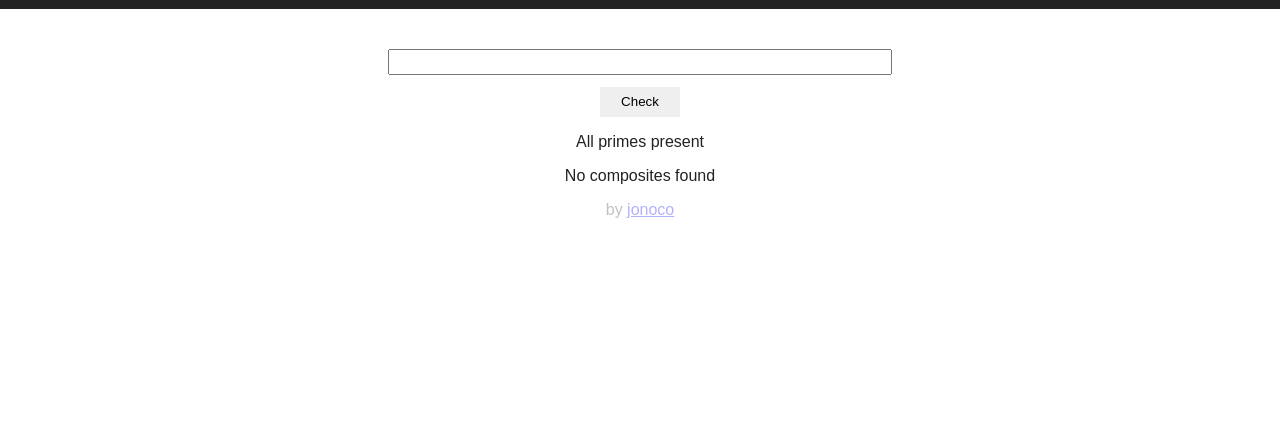
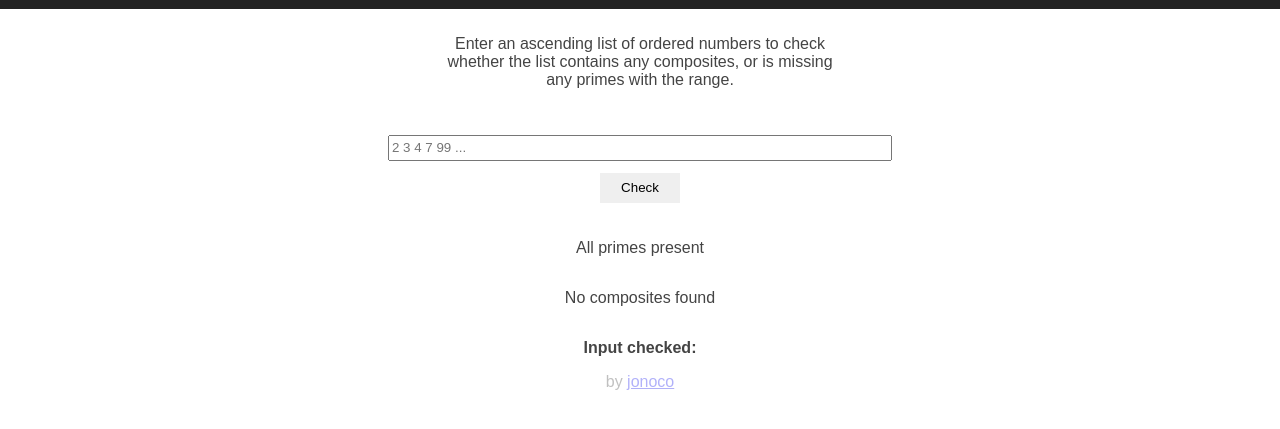
Before and after one commit to jonoco/primes, a plain HTML site: page index.html in a window 1280 px wide. Both pictures are taken after typing "Sample" into the empty fields and a click on the button "Check". Shown: the part 81-510 px from the top of the page. Drawn offline with Linux system fonts and the light colour scheme.

Commit message:
added usage description

```diff
--- a/index.html
+++ b/index.html
@@ -1,9 +1,9 @@
 <!DOCTYPE html>
-<html lang="en">
+<html lang='en'>
 <head>
-  <meta charset="UTF-8">
-  <script type="text/javascript" src="script.js"></script>
-  <link rel="stylesheet" href="main.css">
+  <meta charset='UTF-8'>
+  <script type='text/javascript' src='script.js'></script>
+  <link rel='stylesheet' href='main.css'>
 
   <title>Prime checker</title>
 </head>
@@ -11,18 +11,24 @@
 <header>
   <h1>Are These Prime?</h1>
 
+  <div class='container'>
+    <p class='description'>Enter an ascending list of ordered numbers to check whether the list contains any composites, or is missing any primes with the range.</p>
+  </div>
+
+
   <form>
-    <input name="area" id='input'></input>
+    <input name='area' id='input' placeholder='2 3 4 7 99 ...'></input>
     <button id='submit'>Check</button>
   </form>
 
-  <div className='results'>
+  <div class='container'>
     <p id='primes'></p>
     <p id='composites'></p>
+    <p id='results'></p>
   </div>
 
   <footer>
-    by <a href="https://github.com/jonoco">jonoco</a>
+    by <a href='https://github.com/jonoco'>jonoco</a>
   </footer>
 </body>
 </html>
--- a/main.css
+++ b/main.css
@@ -2,21 +2,6 @@ body {
   margin: 0;
   padding: 0;
   font-family: sans-serif;
-}
-
-
-.results {
-  color: #222;
-  margin-top: 20px;
-  width: 100%;
-  display: flex;
-  flex-direction: column;
-  justify-content: center;
-  align-items: center;
-}
-
-.primes, .composites {
-  max-width: 80%;
 }
 
 h1 {
@@ -24,7 +9,7 @@ h1 {
 }
 
 p {
-  color: #222;
+  color: #444;
   text-align: center;
 }
 
@@ -76,3 +61,25 @@ button:hover {
   color: #eee;
   background-color: #888;
 }
+
+span {
+  font-weight: bold;
+}
+
+.description {
+  max-width: 400px;
+}
+
+.container {
+  color: #222;
+  margin-top: 20px;
+  width: 100%;
+  display: flex;
+  flex-direction: column;
+  justify-content: center;
+  align-items: center;
+}
+
+#primes, #composites {
+  max-width: 80%;
+}
--- a/script.js
+++ b/script.js
@@ -40,7 +40,7 @@ const checkInput = (e) => {
   // compose results
   let primesResults = ''
   if (missingPrimes.length != 0) {
-    primesResults = 'Found missing primes:\n'
+    primesResults = '<span>Found missing primes:</span> '
     for (let p of missingPrimes) {
       primesResults += `${p} `
     }
@@ -50,7 +50,7 @@ const checkInput = (e) => {
 
   let compositesResults = ''
   if (composites.length != 0) {
-    compositesResults = 'Found composites:\n'
+    compositesResults = '<span>Found composites:</span> '
     for (let c of composites) {
       compositesResults += `${c} `
     }
@@ -58,9 +58,12 @@ const checkInput = (e) => {
     compositesResults = "No composites found"
   }
 
+  let inputNumbers = '<span>Input checked:</span> ' + parsedNumbers.join(" ")
+
   document.getElementById('input').value = ''
   document.getElementById('primes').innerHTML = primesResults
   document.getElementById('composites').innerHTML = compositesResults
+  document.getElementById('results').innerHTML = inputNumbers
 }
 
 window.addEventListener('DOMContentLoaded', (event) => {
```
